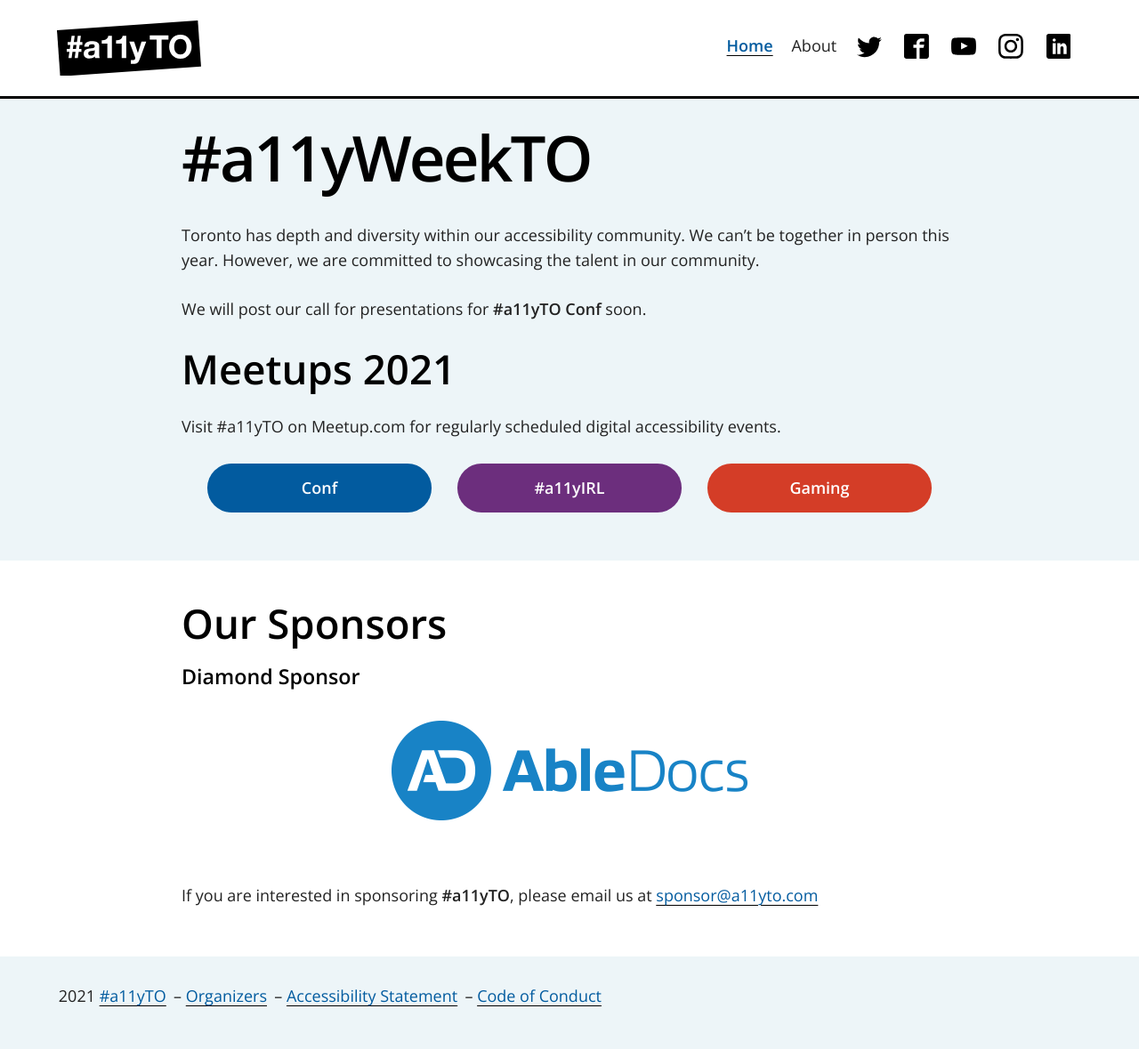
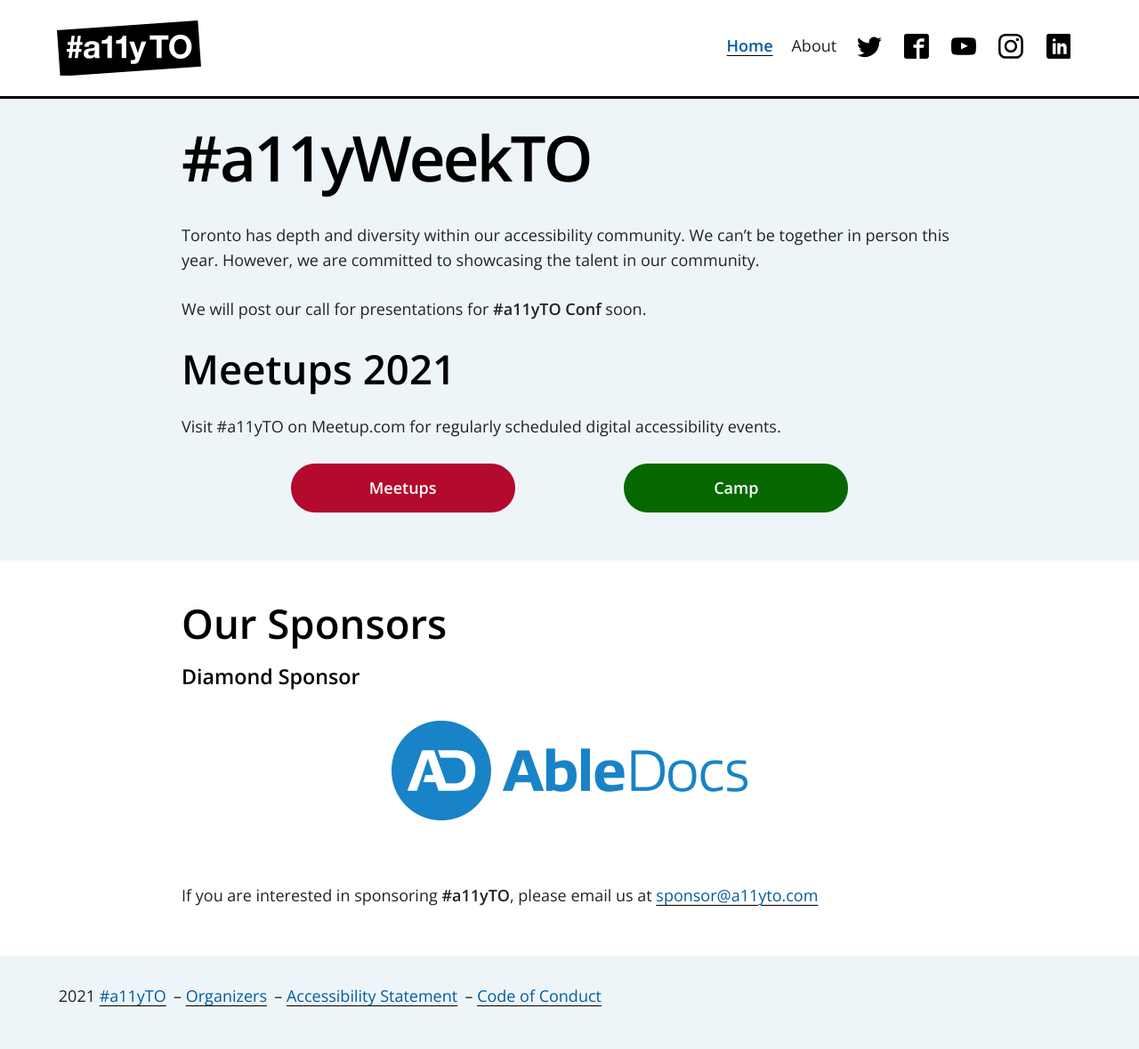
Before and after one commit to a11yTO/A11yTO-Main, a Jekyll site: the page built from index.html, in a window 1280 px wide. Shown: the whole page at 89% size. Built offline with Jekyll 4.4.1, drawn with Linux system fonts in a browser that asks for light colours.

Commit message:
Update depencies

```diff
--- a/index.html
+++ b/index.html
@@ -7,12 +7,31 @@
 ---
 
 <h2 class="page-title">#a11yWeekTO</h2>
-<p>Toronto has depth and diversity within our accessibility community. We can’t be together in person this year. However, we are committed to showcasing the talent in our community.</p>
-<p>We will post our call for presentations for <strong>#a11yTO Conf</strong> soon.</p>
+<p>
+  Toronto has depth and diversity within our accessibility community. We can’t
+  be together in person this year. However, we are committed to showcasing the
+  talent in our community.
+</p>
+<p>
+  We will post our call for presentations for
+  <strong>#a11yTO Conf</strong> soon.
+</p>
 <h2>Meetups 2021</h2>
-<p>Visit #a11yTO on Meetup.com for regularly scheduled digital accessibility events.</p>
+<p>
+  Visit #a11yTO on Meetup.com for regularly scheduled digital accessibility
+  events.
+</p>
 
 <ul class="branded-events">
+  <li>
+    <a class="meetup" href="https://www.meetup.com/a11yTO/">Meetups</a>
+  </li>
+  <li>
+    <a class="camp" href="https://camp.a11yto.com/">Camp</a>
+  </li>
+</ul>
+
+<!-- <ul class="branded-events">
   <li>
     <a class="conf" href="https://conf.a11yto.com/">Conf</a>
   </li>
@@ -22,15 +41,4 @@
   <li>
     <a class="gaming" href="https://gaming.a11yto.com/">Gaming</a>
   </li>
-</ul>
-
-<!-- <nav class="branded-events clearfix">
-  <ul>
-    <li>
-      <a class="meetup" href="https://www.meetup.com/a11yTO/">Meetups</a>
-    </li>
-    <li>
-      <a class="camp" href="https://camp.a11yto.com/">Camp</a>
-    </li>
-  </ul>
-</nav> -->
+</ul> -->
```
Also changed, not shown: Gemfile.lock.
